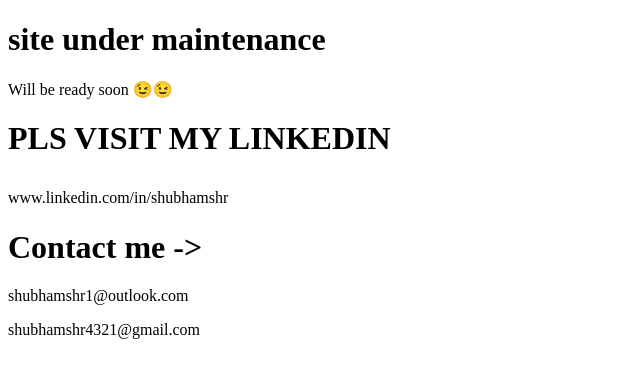
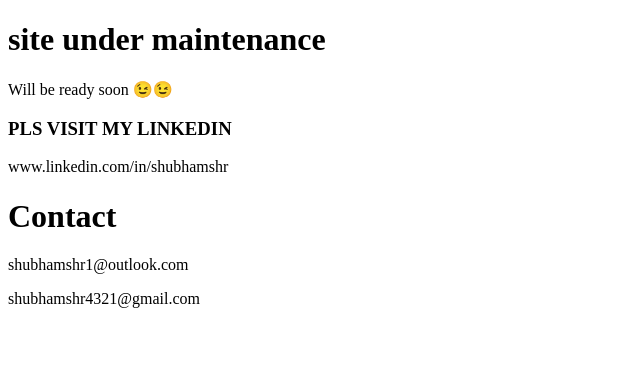
Before and after one commit to ShubhamShr123/shubhamshr123.github.io, a plain HTML site: page index.html in a window 1280 px wide. Shown: the whole page, without its empty margins (0-640 px from the left). Drawn offline with Linux system fonts and the light colour scheme.

Commit message:
added profiles

```diff
--- a/index.html
+++ b/index.html
@@ -8,9 +8,9 @@
 <body>
     <h1>site under maintenance</h1>
     <p>Will be ready soon 😉😉</p>
-    <h1>PLS VISIT MY LINKEDIN</p></h1>
+    <h3>PLS VISIT MY LINKEDIN</h3>
     <p>www.linkedin.com/in/shubhamshr</p>
-    <h1> Contact me -> </h1>
+    <h1>Contact</h1>
     <p>shubhamshr1@outlook.com</p>
     <p>shubhamshr4321@gmail.com</p>
 </body>
```
